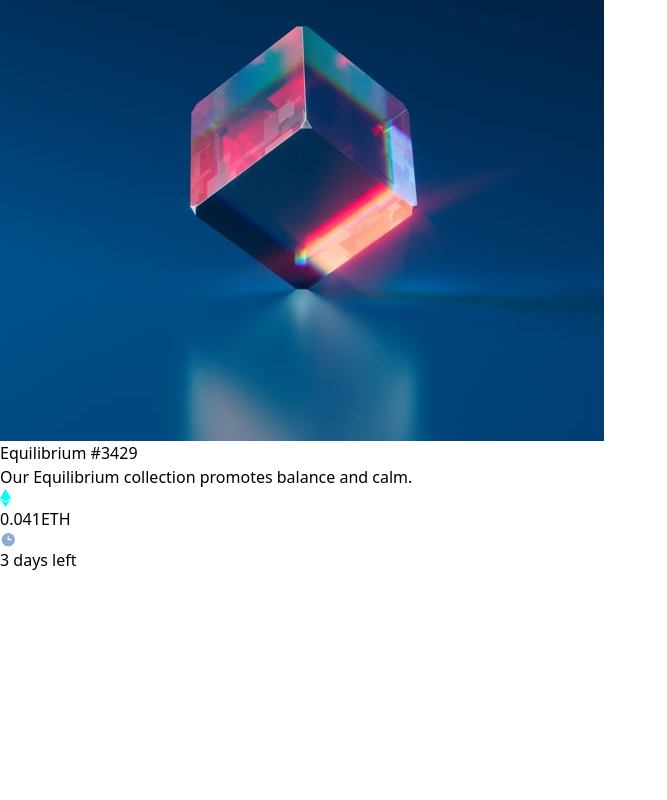
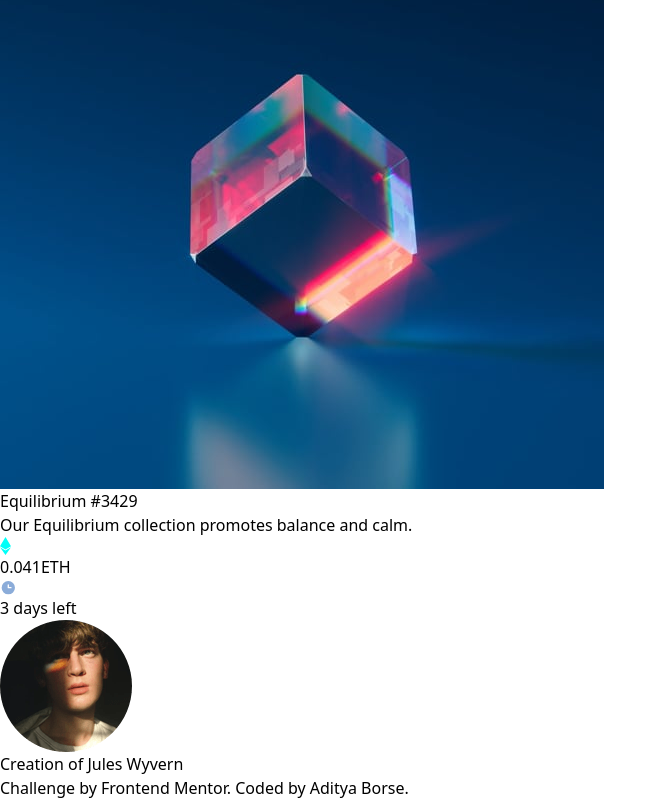
Before and after one commit to adiborse111/FrontendChalleges, a React (Vite) app: page /NFTcard in a window 1280 px wide. Shown: the part 163-963 px from the top of the page, without its empty margins (0-667 px from the left). Before the commit the page ends 800 px from the top, so only its background shows below. Built offline with nearby package versions, Linux system fonts and the light colour scheme.

Commit message:
new commit

```diff
--- a/src/assets/nft-preview-card-component-main/NFTcard.jsx
+++ b/src/assets/nft-preview-card-component-main/NFTcard.jsx
@@ -1,23 +1,62 @@
 import eq from "./images/image-equilibrium.jpg";
-import eth from "./images/icon-ethereum.svg"
-import clk from "./images/icon-clock.svg"
+import eth from "./images/icon-ethereum.svg";
+import clk from "./images/icon-clock.svg";
+import av from "./images/image-avatar.png";
+import view from "./images/icon-view.svg";
 
 const NFTcard = () => {
   return (
-    <div className="flex justify-center items-center h-screen bg-[#0d192b]">
-        <div className="bg-[#14253d] flex flex-col p-4 rounded-xl">
-            <div className="object-contain size-72">
-                <img src={eq} alt="img" />
-            </div>
-            <div className="text-white mt-4 text-xl">Equilibrium #3429</div>
-            <div className="text-slate-500 mt-4 text-base w-72">Our Equilibrium collection promotes balance and calm.</div>
-            <div className="flex flex-row justify-between mt-4 text-sm">
-                <div className="text-[#00fff7] flex flex-row gap-2"><img src={eth} />0.041ETH</div>
-                <div className="text-slate-500 flex flex-row gap-2"><img src={clk} alt="clk" />3 days left</div>
-            </div>
+    <div className="flex flex-col justify-center items-center h-screen bg-[#0d192b]">
+      <div className="bg-[#14253d] flex flex-col p-4 rounded-xl shadow-[0_35px_60px_-15px_rgba(0,0,0,0.3)]">
+        <div className="flex justify-center items-center object-contain size-72 bg-[#00fff7]">
+          <img src={view} alt="" className={`z-[1] absolute`} />
+          <img
+            src={eq}
+            alt="img"
+            className={`hover:opacity-50 hover:z-[0] z-[2]`}
+          ></img>
         </div>
+        <div className="text-white mt-4 text-xl hover:text-[#00fff7]">
+          Equilibrium #3429
+        </div>
+        <div className="text-slate-500 mt-4 text-base w-72">
+          Our Equilibrium collection promotes balance and calm.
+        </div>
+        <div className="flex flex-row justify-between mt-4 text-sm">
+          <div className="text-[#00fff7] flex flex-row gap-2">
+            <img src={eth} className="" />
+            0.041ETH
+          </div>
+          <div className="text-slate-500 flex flex-row gap-2">
+            <img src={clk} alt="clk" />3 days left
+          </div>
+        </div>
+        <div className="flex flex-row mt-6 py-3 border-t-[1px] border-gray-500">
+          <img src={av} alt="" className="size-6 border-2 rounded-full" />
+          <div className="ml-3 text-gray-500">
+            Creation of{" "}
+            <span className="text-white hover:text-[#00fff7]">
+              Jules Wyvern
+            </span>
+          </div>
+        </div>
+      </div>
+      <div className="text-white text-xs mt-2">
+        Challenge by{" "}
+        <a href="https://www.frontendmentor.io?ref=challenge" target="_blank">
+          Frontend Mentor
+        </a>
+        . Coded by{" "}
+        <a
+          href="https://www.frontendmentor.io/profile/adiborse111"
+          className="text-blue-500 hover:text-blue-700"
+        >
+          Aditya Borse
+        </a>
+        .
+      </div>
     </div>
-  )
-}
+  );
+};
 
-export default NFTcard
+export default NFTcard;
```
